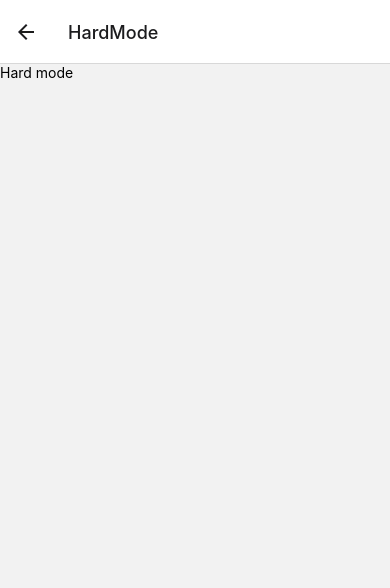
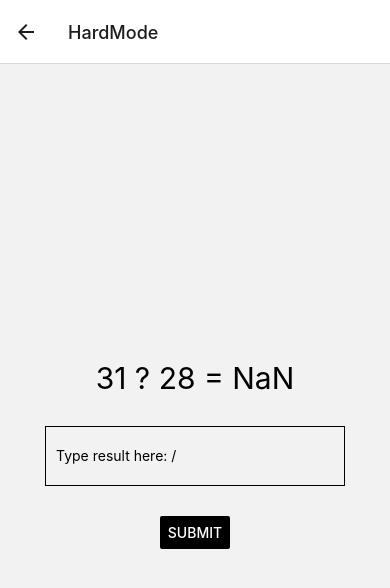
Before and after one commit to eddymandran/rn-2itech, a React Native app: screen /HardMode in a window 390 px wide. Shown: the top 588 px of the page. Built offline with nearby package versions, Linux system fonts and the light colour scheme.

Commit message:
hard mode en cours

```diff
--- a/components/Game/HardMode.js
+++ b/components/Game/HardMode.js
@@ -1,10 +1,93 @@
-import {Text, View} from "react-native";
+import {Button, StyleSheet, Text, TextInput, View} from 'react-native';
+import React, {useEffect, useState} from "react";
+import RandomCat from "../Cat/RandomCat";
 
 export default function HardMode() {
+    const [viewCat, setViewCat] = useState(false);
+    const [input, onChangeInput] = useState(null);
+    const [operatorState, setOperatorState] = useState(null);
+    const [operationResult, setOperationResult] = useState(null);
+    const [number1, setNumber1] = useState(getRandomInt(50))
+    const [number2, setNumber2] = useState(getRandomInt(50))
+
+
+    function getRandomInt(max) {
+        return Math.floor(Math.random() * max);
+    }
+
+    function generateOperation(number1, number2) {
+
+        const ops = {
+            '+': function (a, b) {
+                return a + b
+            },
+            '*': function (a, b) {
+                return a * b
+            },
+            '-': function (a, b) {
+                return a - b
+            },
+            '/': function (a, b) {
+                return a / b
+            }
+        };
+
+        const switchOperator = ['+', '-', '*', '/'];
+        const random = Math.floor(Math.random() * switchOperator.length);
+        const randomOperator = switchOperator[random];
+        const result = ops[randomOperator](number1, number2).toFixed(2)
+        setOperatorState(randomOperator)
+        setOperationResult(result)
+        console.log({result})
+        console.log({randomOperator})
+    }
+
+    useEffect(() => {
+        generateOperation()
+    }, [])
+
+
+    function handleControl() {
+        if (input == operationResult) {
+            setViewCat(true)
+        } else {
+            alert("Perdu")
+        }
+    }
 
     return (
-        <View>
-            <Text>Hard mode</Text>
+        <View style={styles.container}>
+            <Text style={styles.text}>{number1 + " ? " + number2 + " = " + operationResult}</Text>
+            <TextInput
+                style={styles.input}
+                onChangeText={onChangeInput}
+                value={input}
+                placeholder={`Type result here: ${operatorState}`}
+            />
+            <Button
+                onPress={handleControl}
+                title="Submit"
+                color='#000000'
+            ></Button>
+            {viewCat && <RandomCat result={operationResult}/>}
         </View>
-    )
+    );
 }
+
+const styles = StyleSheet.create({
+    container: {
+        flex: 1,
+        justifyContent: "center",
+        alignItems: "center"
+    },
+    text: {
+        fontSize: 30
+    },
+    input: {
+        height: 60,
+        width: 300,
+        margin: 30,
+        borderWidth: 1,
+        padding: 10,
+    },
+});
```
